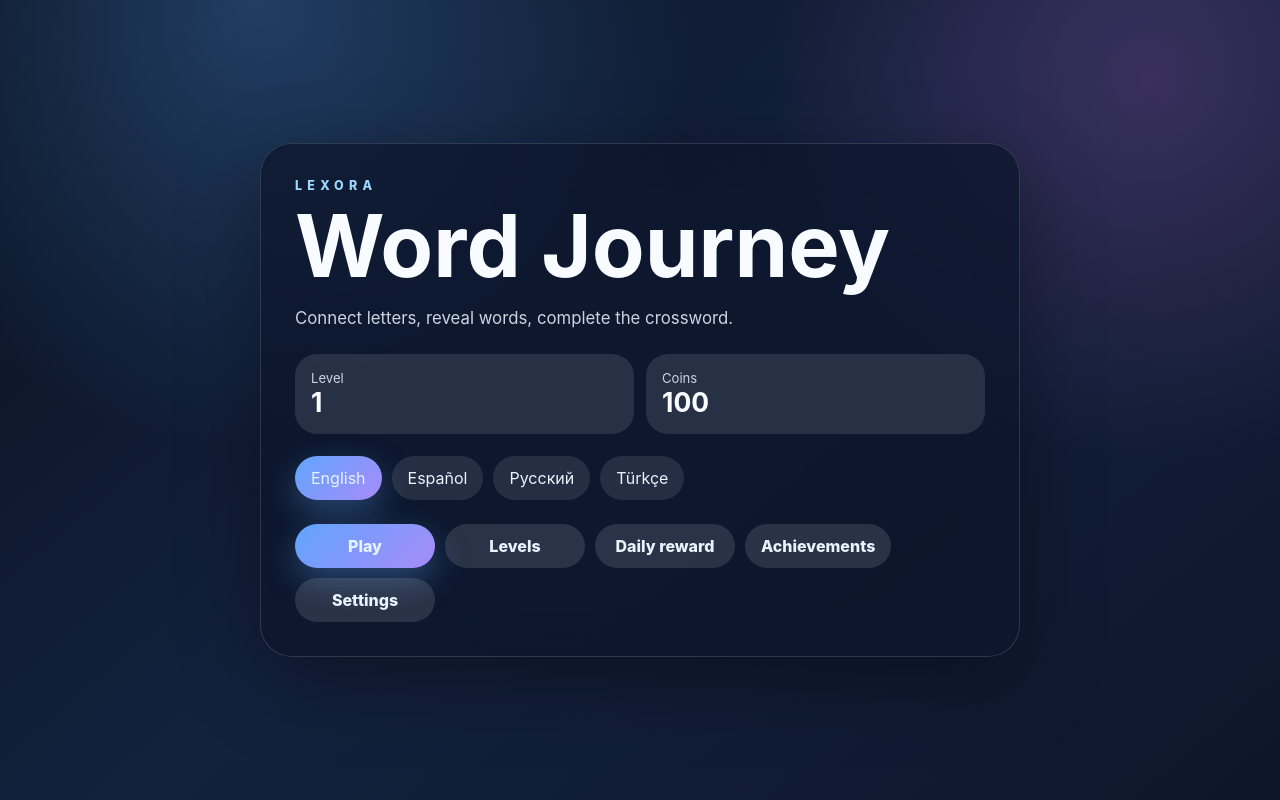
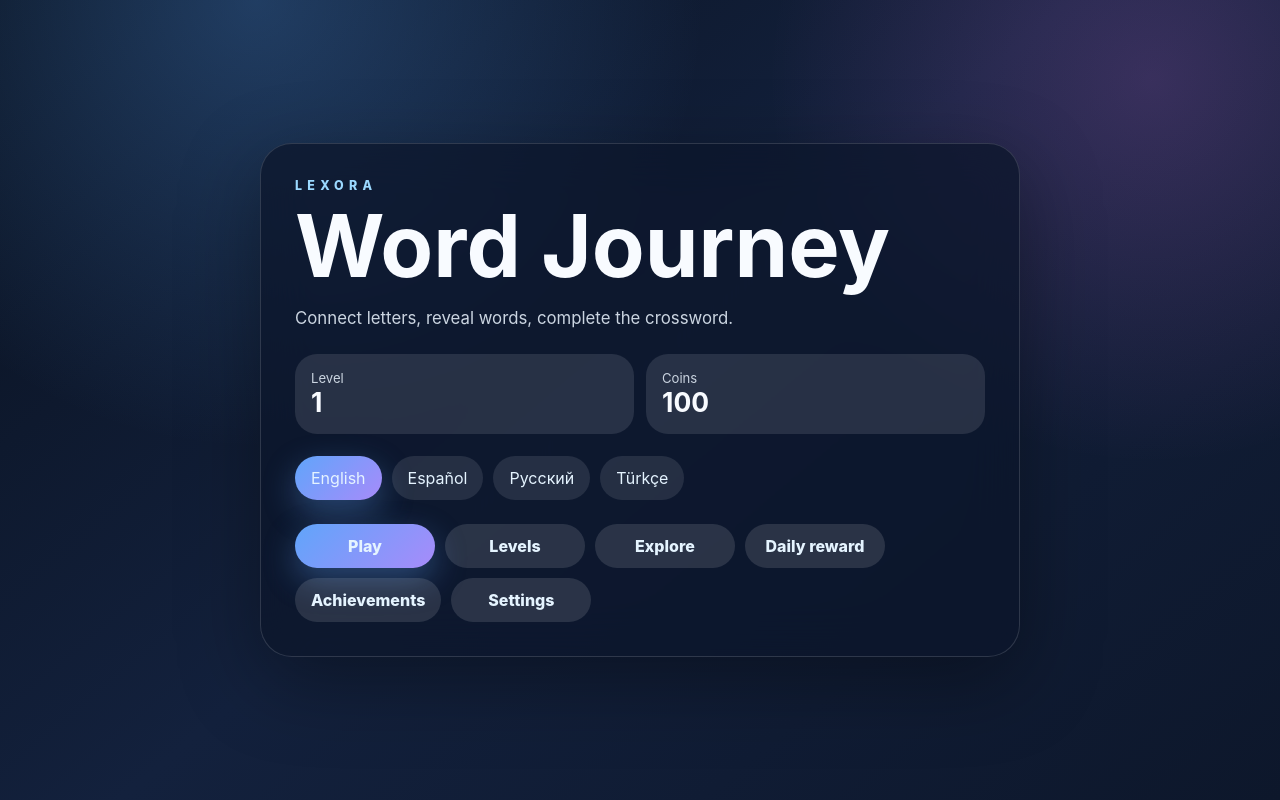
Before and after one commit to foxboxstudiodev/Lexora, a React (Vite) app: page / in a window 1280 px wide. Built offline with nearby package versions, Linux system fonts and the light colour scheme.

Commit message:
Add Explore entry point to main menu

```diff
--- a/src/features/menu/MainMenu.tsx
+++ b/src/features/menu/MainMenu.tsx
@@ -1,6 +1,7 @@
+import { ACTIVE_LANGUAGES } from '../i18n/languages';
 import { LanguageCode, translations } from '../i18n/translations';
 
-const languages: LanguageCode[] = ['en', 'es', 'ru', 'tr'];
+const languages: LanguageCode[] = [...ACTIVE_LANGUAGES];
 
 type MainMenuProps = {
   language: LanguageCode;
@@ -10,13 +11,14 @@ type MainMenuProps = {
   onLanguageChange: (language: LanguageCode) => void;
   onPlay: () => void;
   onMap: () => void;
+  onExplore: () => void;
   onSettings: () => void;
   onAchievements: () => void;
   onDailyReward: () => void;
   onInstall: () => void;
 };
 
-export function MainMenu({ language, coins, currentLevel, installAvailable, onLanguageChange, onPlay, onMap, onSettings, onAchievements, onDailyReward, onInstall }: MainMenuProps) {
+export function MainMenu({ language, coins, currentLevel, installAvailable, onLanguageChange, onPlay, onMap, onExplore, onSettings, onAchievements, onDailyReward, onInstall }: MainMenuProps) {
   const labels = translations[language];
 
   return (
@@ -52,6 +54,7 @@ export function MainMenu({ language, coins, currentLevel, installAvailable, onLa
       <div className="primary-actions">
         <button className="primary-button" onClick={onPlay}>{labels.play}</button>
         <button className="secondary-button" onClick={onMap}>{labels.levels}</button>
+        <button className="secondary-button" onClick={onExplore}>Explore</button>
         <button className="secondary-button" onClick={onDailyReward}>{labels.dailyReward}</button>
         <button className="secondary-button" onClick={onAchievements}>{labels.achievements}</button>
         <button className="secondary-button" onClick={onSettings}>{labels.settings}</button>
```
